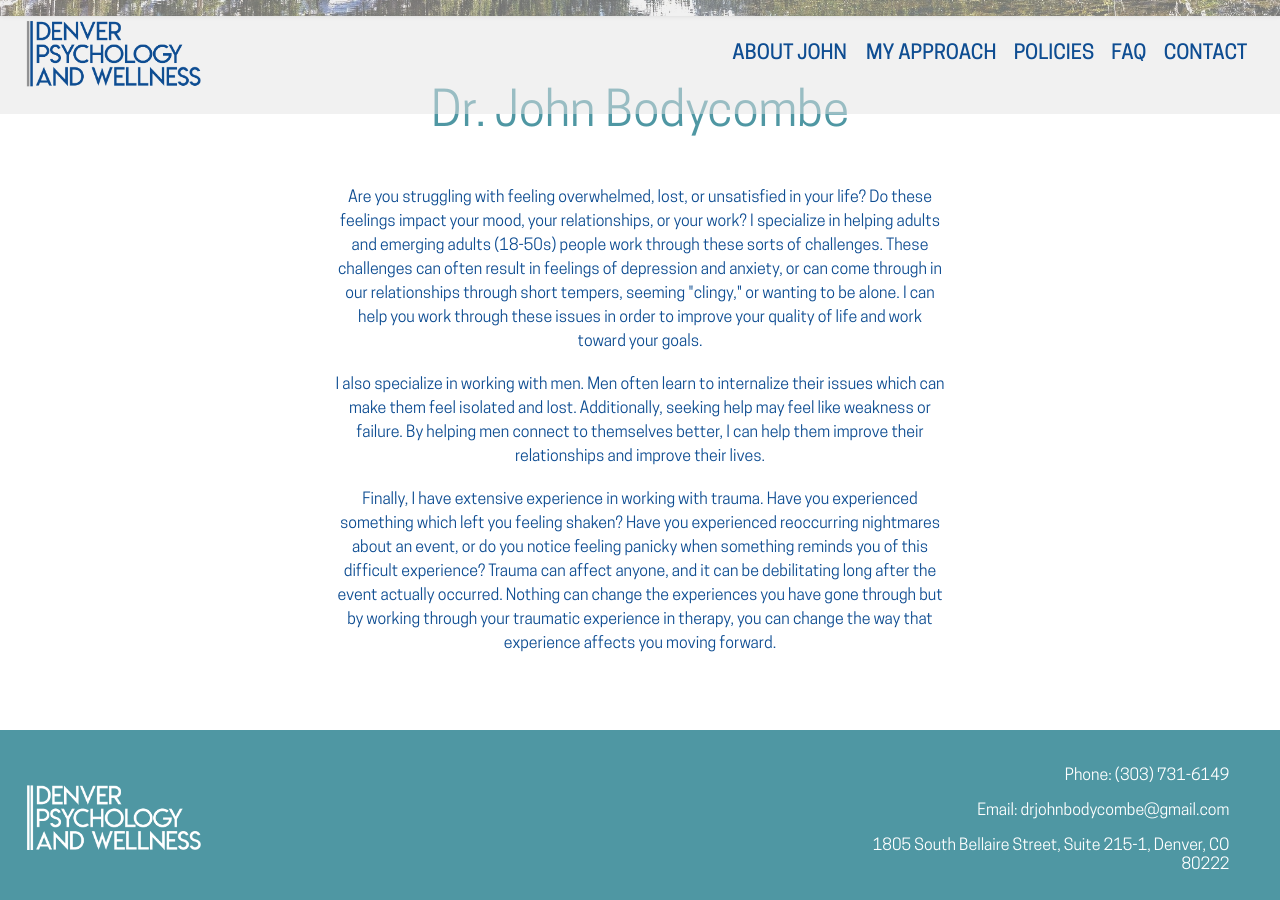
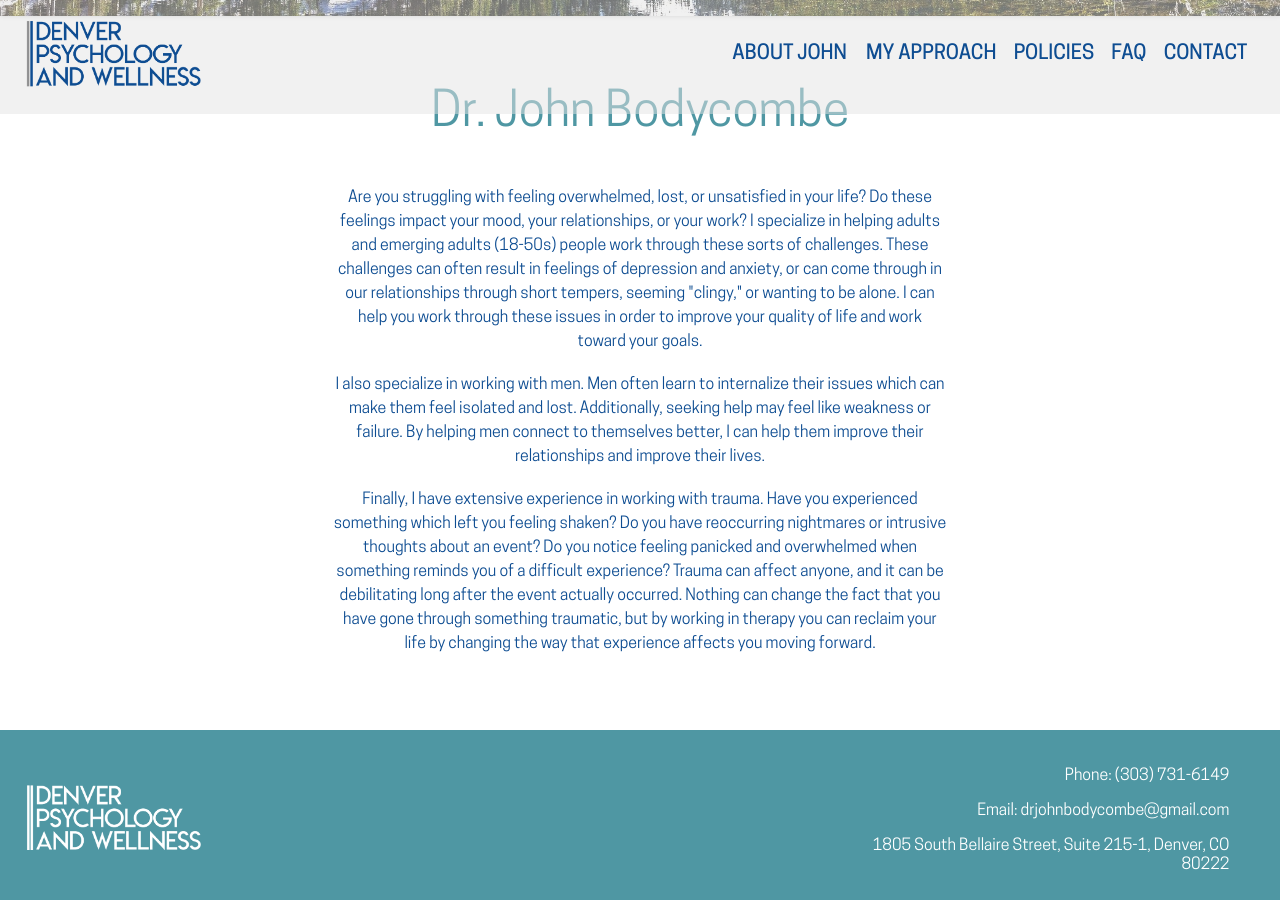
Before and after one commit to prodmage/denverpsychologyandwellness.com, a Jekyll site: the page built from index.html, in a window 1280 px wide and 900 px high, scrolled down 521 px. Built offline with Jekyll 4.4.1, drawn with Linux system fonts in a browser that asks for light colours; nearby versions of some CDN libraries.

Commit message:
expanded trauma section

```diff
--- a/index.html
+++ b/index.html
@@ -12,5 +12,5 @@ title: Individual, Couples & Group Therapy
 	<br/>
 	<p>I also specialize in working with men.  Men often learn to internalize their issues which can make them feel isolated and lost.  Additionally, seeking help may feel like weakness or failure.  By helping men connect to themselves better, I can help them improve their relationships and improve their lives.</p>
 	<br/>
-	<p>Finally, I have extensive experience in working with trauma.  Have you experienced something which left you feeling shaken?  Have you experienced reoccurring nightmares about an event, or do you notice feeling panicky when something reminds you of this difficult experience?  Trauma can affect anyone, and it can be debilitating long after the event actually occurred.  Nothing can change the experiences you have gone through but by working through your traumatic experience in therapy, you can change the way that experience affects you moving forward.
+	<p>Finally, I have extensive experience in working with trauma.  Have you experienced something which left you feeling shaken?  Do you have reoccurring nightmares or intrusive thoughts about an event?  Do you notice feeling panicked and overwhelmed when something reminds you of a difficult experience?  Trauma can affect anyone, and it can be debilitating long after the event actually occurred.  Nothing can change the fact that you have gone through something traumatic, but by working in therapy you can reclaim your life by changing the way that experience affects you moving forward.
 </section>
```
